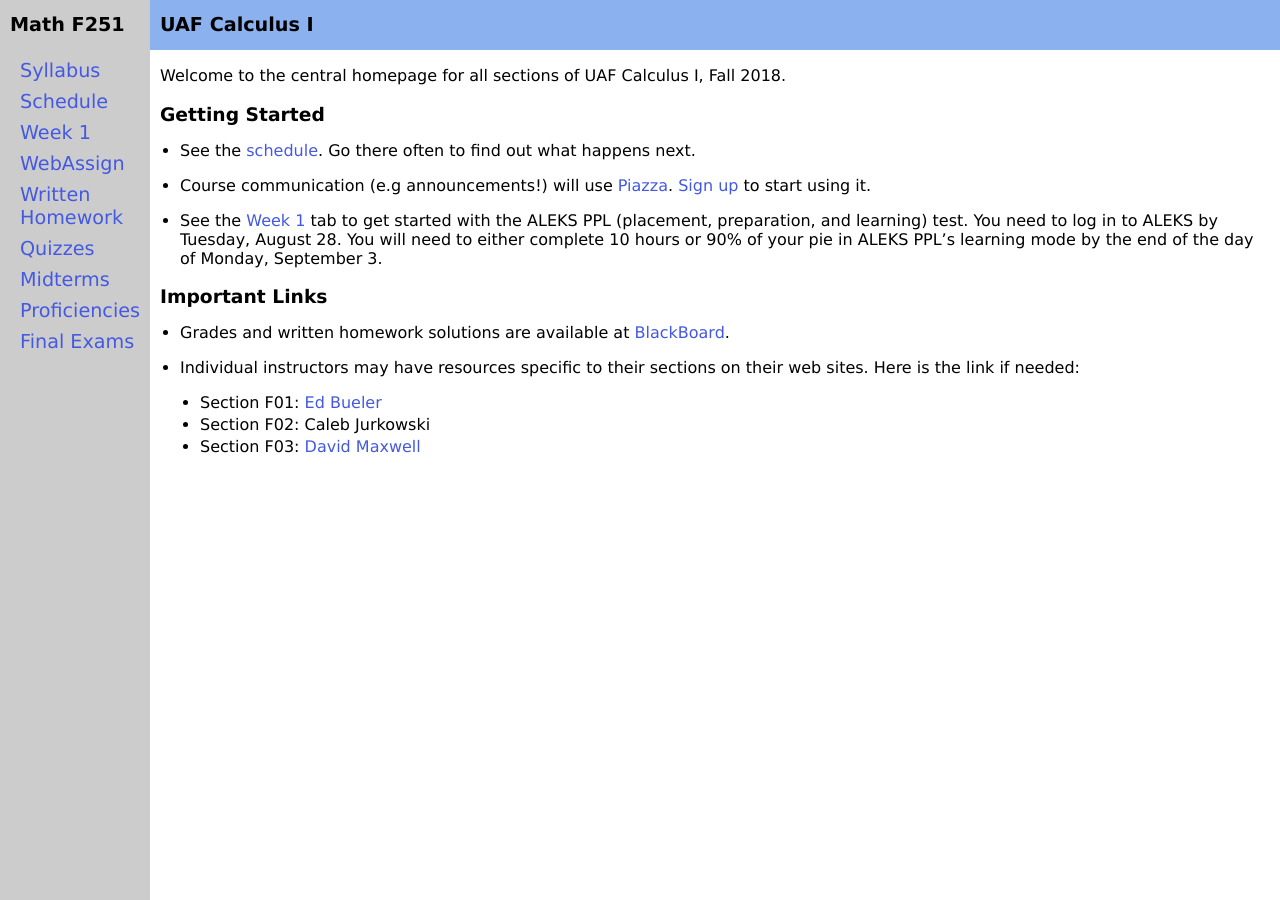
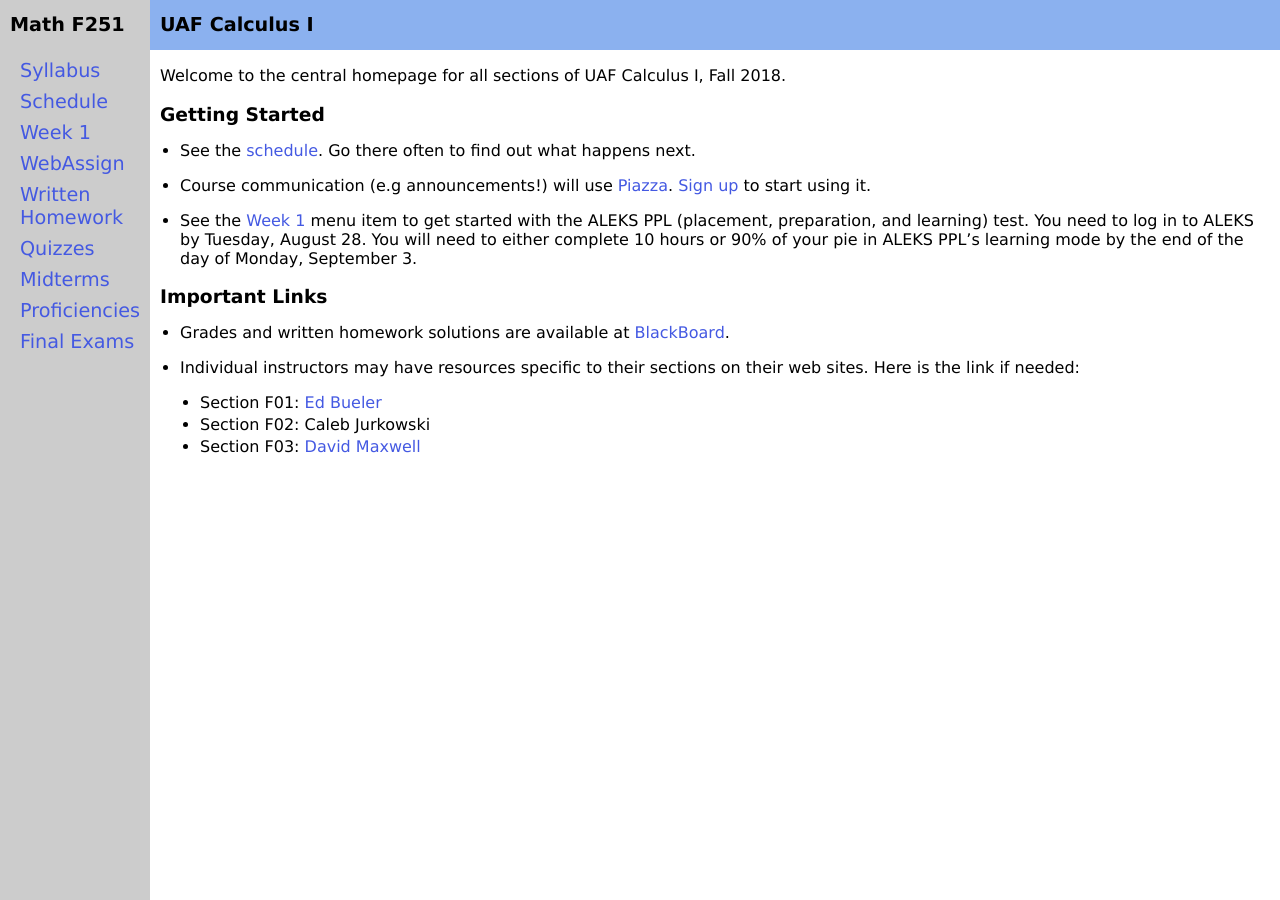
Before and after one commit to uaf-math/calc1, a Jekyll site: the page built from index.md, in a window 1280 px wide. Built offline with Jekyll 4.4.1, drawn with Linux system fonts in a browser that asks for light colours.

Commit message:
minor text fix for mobile

```diff
--- a/index.md
+++ b/index.md
@@ -11,7 +11,7 @@
 
 * Course communication (e.g announcements!) will use [Piazza](http://piazza.com/uaf/fall2018/math251/home).  [Sign up](http://piazza.com/uaf/fall2018/math251) to start using it.
 
-* See the [Week 1](week1) tab to get started with the ALEKS PPL (placement, preparation, and learning) test.  You need to log in to ALEKS by Tuesday, August 28.  You will need to either complete 10 hours or 90% of your pie in ALEKS PPL's learning mode by the end of the day of Monday, September 3.
+* See the [Week 1](week1) menu item to get started with the ALEKS PPL (placement, preparation, and learning) test.  You need to log in to ALEKS by Tuesday, August 28.  You will need to either complete 10 hours or 90% of your pie in ALEKS PPL's learning mode by the end of the day of Monday, September 3.
 
 ### Important Links
 
```
